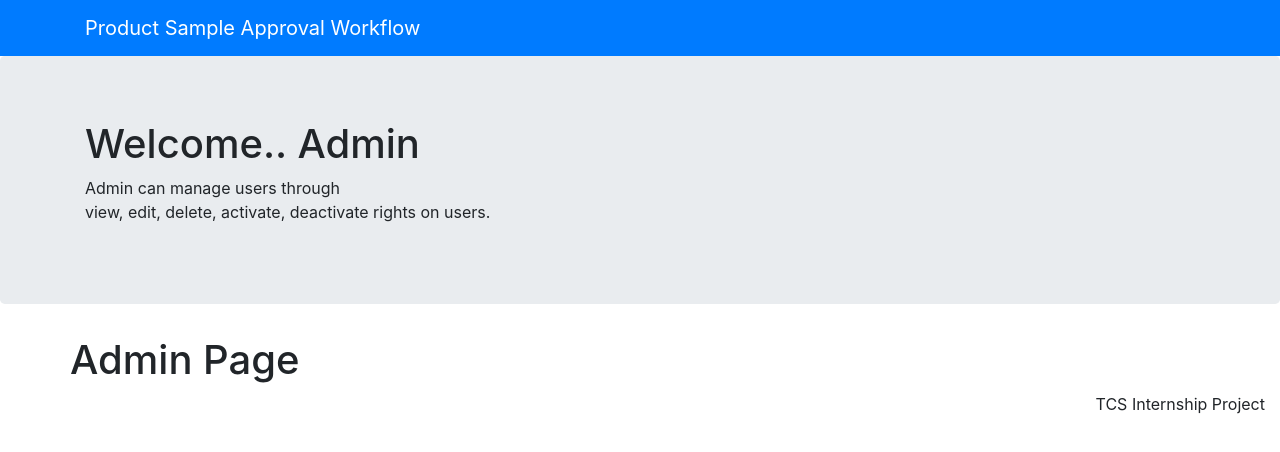
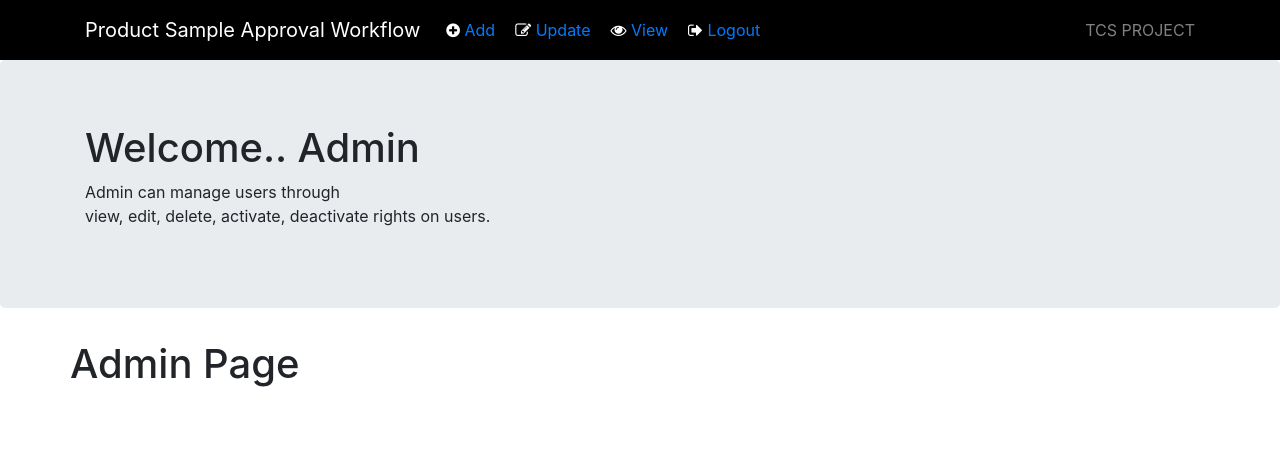
Before and after one commit to srajang123/Workflow, a React (Create React App) app in the folder frontend/: page /admin in a window 1280 px wide. Shown: the top 452 px of the page. Built offline with nearby package versions, Linux system fonts and the light colour scheme.

Commit message:
Remove Header and Footer (component's) and updated with admin and loign UI

```diff
--- a/frontend/src/components/AdminComponent.js
+++ b/frontend/src/components/AdminComponent.js
@@ -1,9 +1,57 @@
 import React, { Component, Fragment } from 'react';
-import { Jumbotron } from 'reactstrap';
+import { Jumbotron, Nav, Navbar, NavbarBrand, NavbarText,
+  NavbarToggler, Collapse, NavItem} from 'reactstrap';
+import { Link } from 'react-router-dom';
 
 class Admin extends Component {
+  constructor(props) {
+    super(props);
+    this.state = {
+        isOpen : false
+    }
+    this.toggle = this.toggle.bind(this);
+  }
+
+  toggle = () => {
+      this.setState({
+          isOpen : !this.state.isOpen
+      });
+  }
+
   render() {
     return (
+      <Fragment>
+        <Fragment>
+          <Navbar style={{backgroundColor : "black"}} dark expand="md">
+              <div className="container">
+                  <NavbarBrand>
+                      Product Sample Approval Workflow
+                  </NavbarBrand>
+                  <NavbarToggler onClick={this.toggle} />
+                  <Collapse isOpen={this.state.isOpen} navbar>
+                      <Nav className="mr-auto" navbar>
+                          {/* Button will replaced Link later to clear the cookies and redirecting to the main page */}
+                          <NavItem style={{margin : 10}}>
+                          <i className="fa fa-plus-circle fa-sm" style={{color : "white"}}></i><Link to="/">  Add</Link>
+                          </NavItem>
+                          <NavItem style={{margin : 10}}>
+                          <i className="fa fa-edit fa-sm" style={{color : "white"}}></i><Link to="/">  Update</Link>
+                          </NavItem>
+                          {/* <NavItem style={{margin : 5}}>
+                              <Link to="/">Remove</Link>
+                          </NavItem> */}
+                          <NavItem style={{margin : 10}}>
+                          <i className="fa fa-eye fa-sm" style={{color : "white"}}></i><Link to="/">  View</Link>
+                          </NavItem>
+                          <NavItem style={{margin : 10}}>
+                          <i className="fa fa-sign-out fa-sm" style={{color : "white"}}></i><Link to="/">  Logout</Link>
+                          </NavItem>
+                      </Nav>
+                      <NavbarText>TCS PROJECT</NavbarText>
+                  </Collapse>
+              </div>
+          </Navbar>
+        </Fragment>
         <Fragment>
           <Jumbotron>
             <div className="container">
@@ -24,6 +72,7 @@ class Admin extends Component {
             </div>
           </div>
         </Fragment>
+      </Fragment>
     );
   }
 }
--- a/frontend/src/components/ErrorComponent.js
+++ b/frontend/src/components/ErrorComponent.js
@@ -1,9 +1,32 @@
-import React from 'react';
-import { Jumbotron } from 'reactstrap';
+import React, { Fragment, useState } from 'react';
+import { Jumbotron, Nav, Navbar, NavbarText, NavbarBrand, Collapse,
+  NavbarToggler, NavItem  } from 'reactstrap';
+import {Link} from 'react-router-dom'
 
 function Error() {
+  const [isOpen, setIsOpen] = useState(false);
+  const toggle = () => setIsOpen(!isOpen);
+
   return (
     <div>
+      <Fragment>
+        <Navbar style={{backgroundColor : "black"}} dark expand="md">
+          <div className="container">
+            <NavbarBrand>
+              Product Sample Approval Workflow
+            </NavbarBrand>
+            <NavbarToggler onClick={toggle} />
+            <Collapse isOpen={isOpen} navbar>
+              <Nav className="mr-auto" navbar>
+                <NavItem style={{margin : 5}}>
+                  <Link to="/home">Home</Link>
+                </NavItem>
+              </Nav>
+              <NavbarText>TCS PROJECT</NavbarText>
+            </Collapse>
+          </div>
+        </Navbar>
+      </Fragment>
       <Jumbotron>
         <div className="container">
           <div className="row row-header">
--- a/frontend/src/components/HeaderComponent.js
+++ /dev/null
@@ -1,17 +0,0 @@
-import React, { Fragment } from 'react';
-import { Navbar, NavbarBrand } from 'reactstrap';
-
-function Header() {
-  return (
-    <Fragment>
-      <Navbar dark color="primary">
-        <div className="container">
-          <NavbarBrand href="/">
-            Product Sample Approval Workflow
-          </NavbarBrand>
-        </div>
-      </Navbar>
-    </Fragment>
-  );
-}
-export default Header;
--- a/frontend/src/components/HomeComponent.js
+++ b/frontend/src/components/HomeComponent.js
@@ -1,8 +1,33 @@
-import React, { Fragment } from 'react';
-import { Jumbotron } from 'reactstrap';
+import React, { Fragment, useState } from 'react';
+import { Jumbotron, Nav, Navbar, NavbarText, NavbarBrand, Collapse,
+  NavbarToggler, NavItem  } from 'reactstrap';
+import {Link} from 'react-router-dom'
 function Home() {
+
+  const [isOpen, setIsOpen] = useState(false);
+  const toggle = () => setIsOpen(!isOpen);
+
   return (
-    <Fragment>
+    <div>
+      <Fragment>
+        <Navbar style={{backgroundColor : "black"}} dark expand="md">
+          <div className="container">
+            <NavbarBrand>
+              Product Sample Approval Workflow
+            </NavbarBrand>
+            <NavbarToggler onClick={toggle} />
+            <Collapse isOpen={isOpen} navbar>
+              <Nav className="mr-auto" navbar>
+                <NavItem style={{margin : 10}}>
+                <i className="fa fa-sign-in fa-sm" style={{color:"white"}}></i><Link to="/login"> Login</Link>
+                </NavItem>
+              </Nav>
+              <NavbarText>TCS PROJECT</NavbarText>
+            </Collapse>
+          </div>
+        </Navbar>
+      </Fragment>
+
       <Jumbotron>
         <div className="container">
           <div className="row row-header">
@@ -23,7 +48,7 @@ function Home() {
           <h1>Home Page</h1>
         </div>
       </div>
-    </Fragment>
+    </div>
   );
 }
 export default Home;
--- a/frontend/src/components/LoginComponent.js
+++ b/frontend/src/components/LoginComponent.js
@@ -1,6 +1,6 @@
-import React, { Component } from 'react';
+import React, { Component,Fragment } from 'react';
 import { Breadcrumb, BreadcrumbItem,
-    Button, Row, Col, Label } from 'reactstrap';
+    Button, Row, Col, Label, Navbar, NavbarBrand, NavbarText} from 'reactstrap';
 import { Link } from 'react-router-dom';
 import { Control, LocalForm, Errors } from 'react-redux-form';
 
@@ -13,6 +13,17 @@ const validEmail = (val) => /^[A-Z0-9._%+a-z]+@[A-Z0-9a-z.-]+\.[A-Z]{2,4}$/i.tes
 class Login extends Component {
     constructor(props) {
         super(props);
+        this.state = {
+            isOpen : false
+        }
+        this.toggle = this.toggle.bind(this);
+        this.handleSubmit = this.handleSubmit.bind(this);
+    }
+
+    toggle = () => {
+        this.setState({
+            isOpen : !this.state.isOpen
+        });
     }
 
     handleSubmit(values) {
@@ -22,6 +33,25 @@ class Login extends Component {
 
     render() {
         return (
+            <div>
+                <Fragment>
+                    <Navbar style={{backgroundColor : "black"}} dark expand="md">
+                        <div className="container">
+                            <NavbarBrand>
+                                Product Sample Approval Workflow
+                            </NavbarBrand>
+                            {/* <NavbarToggler onClick={this.toggle} />
+                             <Collapse isOpen={this.state.isOpen} navbar>
+                                <Nav className="mr-auto" navbar>
+                                    <NavItem style={{margin : 5}}>
+                                        <Link to="/home">Home</Link>
+                                    </NavItem>
+                                </Nav>
+                            </Collapse> */}
+                            <NavbarText>TCS PROJECT</NavbarText>
+                        </div>
+                    </Navbar>
+                </Fragment>
                 <div className="container">
                     <div className="row">
                         <Breadcrumb>
@@ -37,8 +67,8 @@ class Login extends Component {
                         <div className="col-12 col-md-9">
                             <LocalForm onSubmit = {(values) => this.handleSubmit(values)}>
                                 <Row className="form-group">
-                                <Label htmlfor="email" md={2}>
-                                    Email
+                                    <Label htmlFor="email" md={2}>
+                                        Email<span style={{color : "red"}}> *</span>
                                     </Label>
                                     <Col md={10}>
                                         <Control.text
@@ -47,6 +77,7 @@ class Login extends Component {
                                             validators = {{
                                                 required, validEmail
                                             }}
+                                            autoComplete = "off"
                                             />
                                             <Errors
                                                 className="text-danger"
@@ -60,8 +91,8 @@ class Login extends Component {
                                     </Col>
                                 </Row>
                                 <Row className="form-group">
-                                <Label htmlfor="password" md={2}>
-                                    Password
+                                    <Label htmlFor="password" md={2}>
+                                        Password<span style={{color : "red"}}> *</span>
                                     </Label>
                                     <Col md={10}>
                                         <Control.text
@@ -70,6 +101,7 @@ class Login extends Component {
                                             validators = {{
                                                 required, minLength : minLength(9)
                                             }}
+                                            autoComplete = "off"
                                             />
                                         <Errors
                                                 className="text-danger"
@@ -92,6 +124,7 @@ class Login extends Component {
                         </div>
                     </div>
                 </div>
+            </div>
         );
     }
 }
--- a/frontend/src/components/MainComponent.js
+++ b/frontend/src/components/MainComponent.js
@@ -2,10 +2,9 @@ import React, { Fragment, Component} from 'react';
 import { Switch, Route, withRouter, Redirect } from 'react-router-dom';
 import { connect } from 'react-redux';
 
-import Header from './HeaderComponent';
+
 import Home from './HomeComponent';
 import Login from './LoginComponent';
-import Footer from './FooterComponent';
 import Requester from './RequesterComponent';
 import Approver from './ApproverComponent';
 import Admin from './AdminComponent';
@@ -20,14 +19,13 @@ const mapStateToProps = state => {
 
 class Main extends Component {
 
-  constructor(props) {
-    super(props);
-  }
+  // constructor(props) {
+  //   super(props);
+  // }
 
   render() {
     return (
       <Fragment>
-        <Header />
         <Switch>
           <Route exact path='/' component={Home}></Route>
           <Route exact path='/home' component={Home}></Route>
@@ -38,7 +36,6 @@ class Main extends Component {
           <Route exact path='/*' component={Error}></Route>
           <Redirect to='/home' />
         </Switch>
-        <Footer />
       </Fragment>
     );
   }
```
Lines whose indentation alone changed are shown as unchanged.
